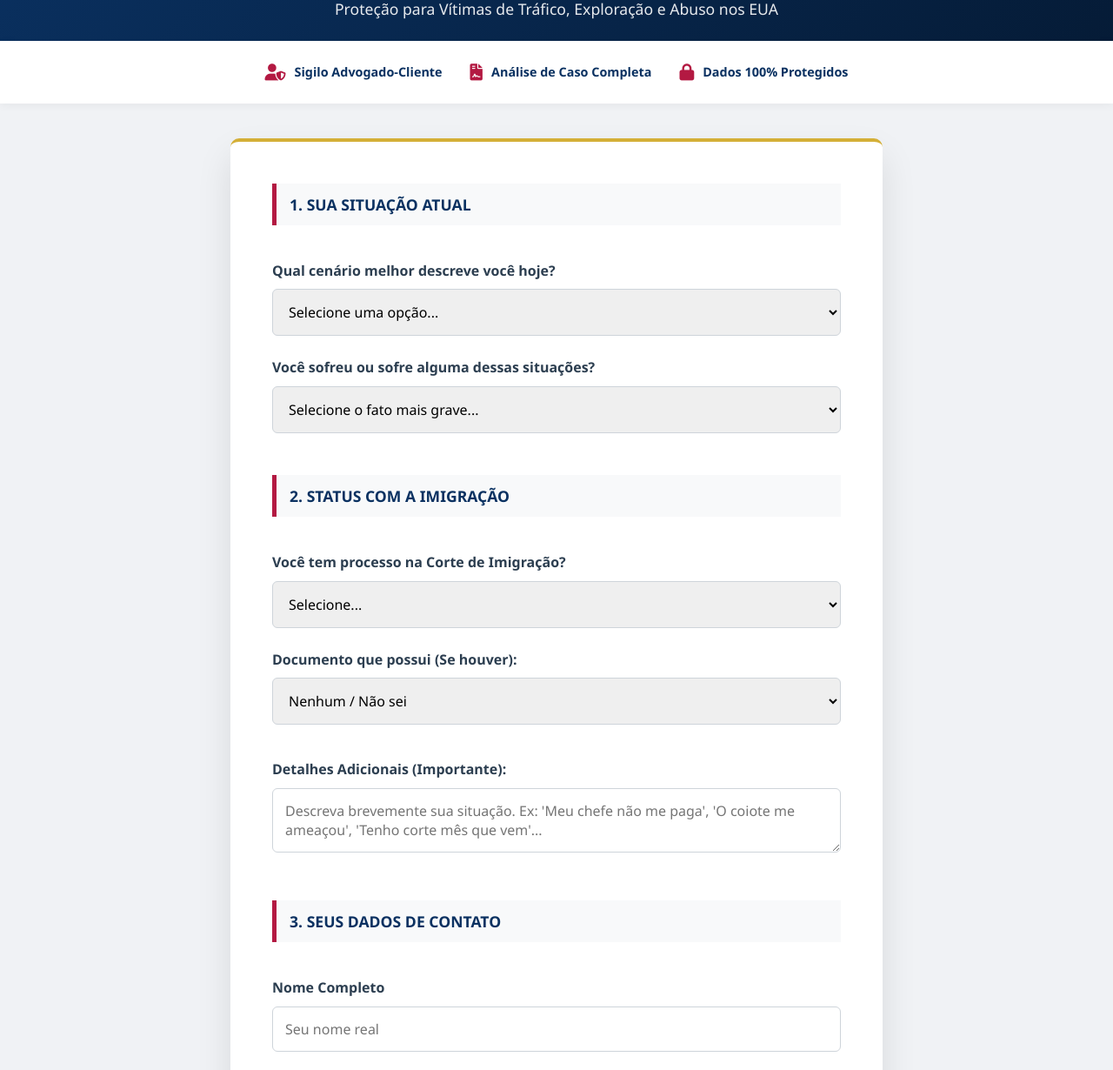
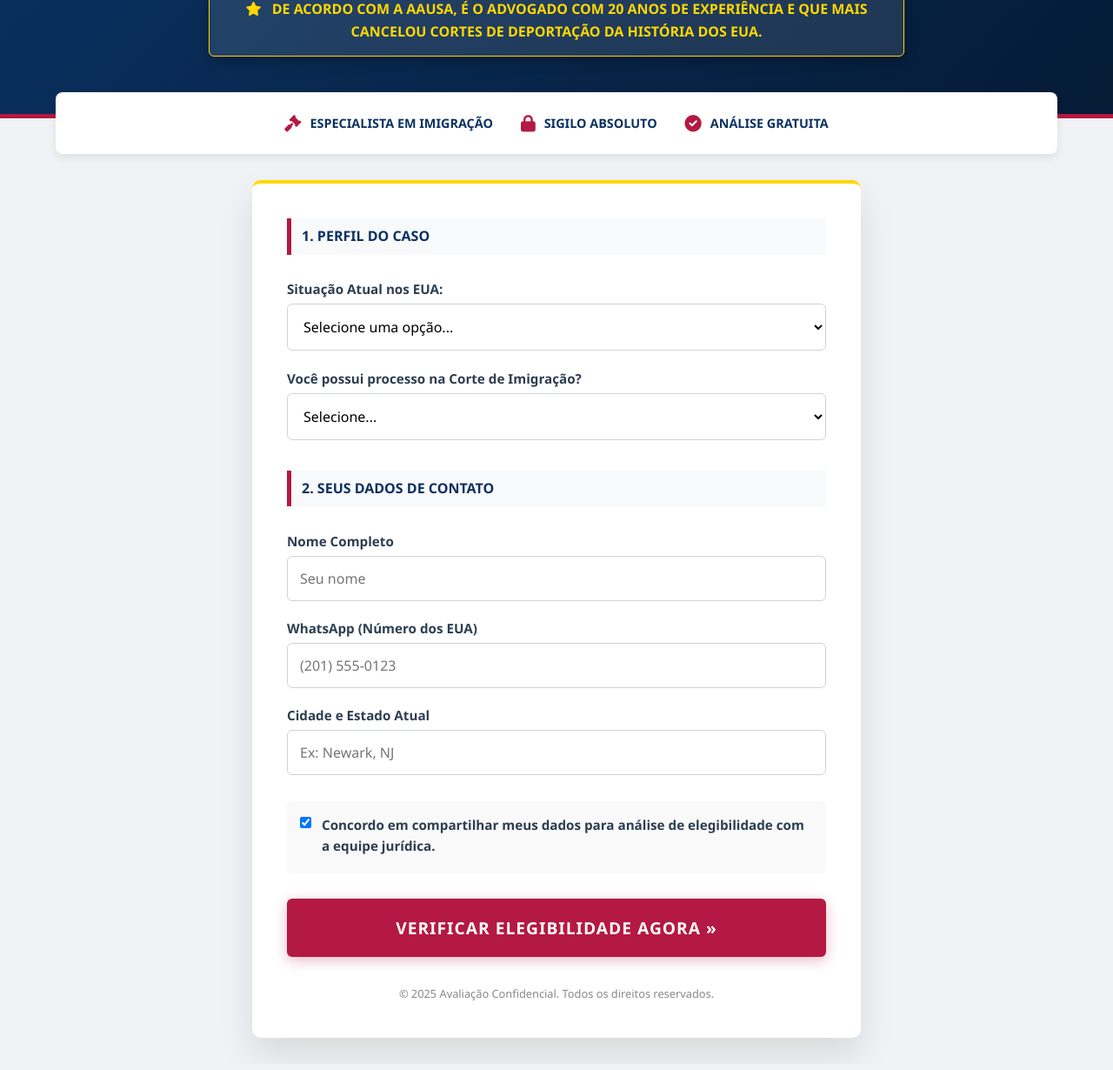
Before and after one commit to argroupmkt/formsvistot, a plain HTML site: page index.html in a window 1280 px wide. Shown: the part 116-1346 px from the top of the page at 87% size. Drawn offline with Linux system fonts and the light colour scheme.

Commit message:
Update index.html

```diff
--- a/index.html
+++ b/index.html
@@ -13,7 +13,7 @@
             --white: #FFFFFF;
             --gray-bg: #F0F2F5;
             --text-dark: #2C3E50;
-            --gold: #D4AF37; /* Toque de luxo para detalhes */
+            --gold: #FFD700; /* Ouro mais vibrante para destaque */
         }
 
         * { box-sizing: border-box; margin: 0; padding: 0; font-family: 'Segoe UI', 'Helvetica Neue', Arial, sans-serif; }
@@ -23,10 +23,9 @@
         header {
             background: linear-gradient(135deg, var(--us-blue) 0%, #051b36 100%);
             color: var(--white);
-            padding: 3rem 1rem;
+            padding: 2.5rem 1rem 3.5rem; /* Mais espaço embaixo para a barra de confiança encaixar */
             text-align: center;
             border-bottom: 5px solid var(--us-red);
-            box-shadow: 0 4px 15px rgba(0,0,0,0.2);
         }
 
         header h1 {
@@ -34,29 +33,45 @@
             font-weight: 800;
             text-transform: uppercase;
             letter-spacing: 1px;
-            margin-bottom: 0.5rem;
+            margin-bottom: 1rem;
+            line-height: 1.2;
         }
 
-        header p {
-            font-size: 1.1rem;
-            font-weight: 300;
-            opacity: 0.9;
-            max-width: 700px;
-            margin: 0 auto;
+        /* DESTAQUE DE AUTORIDADE (AAUSA) */
+        .authority-badge {
+            background-color: rgba(255, 255, 255, 0.1);
+            border: 1px solid var(--gold);
+            color: var(--gold);
+            padding: 15px;
+            border-radius: 6px;
+            font-size: 1rem;
+            font-weight: 600;
+            max-width: 800px;
+            margin: 0 auto 10px;
+            text-transform: uppercase;
+            box-shadow: 0 4px 15px rgba(0,0,0,0.3);
         }
 
-        /* BARRA DE CONFIANÇA (TRUST BADGES) */
+        .authority-badge i {
+            margin-right: 8px;
+        }
+
+        /* BARRA DE CONFIANÇA */
         .trust-bar {
             background-color: var(--white);
             display: flex;
             justify-content: center;
             gap: 2rem;
             padding: 1.5rem;
-            margin-top: -30px; /* Sobe um pouco */
+            margin-top: -30px;
             position: relative;
             z-index: 2;
-            box-shadow: 0 2px 10px rgba(0,0,0,0.05);
+            box-shadow: 0 4px 10px rgba(0,0,0,0.08);
             flex-wrap: wrap;
+            border-radius: 8px;
+            max-width: 90%;
+            margin-left: auto;
+            margin-right: auto;
         }
 
         .trust-item {
@@ -64,55 +79,57 @@
             align-items: center;
             gap: 10px;
             font-size: 0.9rem;
-            font-weight: 600;
+            font-weight: 700;
             color: var(--us-blue);
+            text-transform: uppercase;
         }
 
         .trust-item i { color: var(--us-red); font-size: 1.2rem; }
 
         /* CONTAINER PRINCIPAL */
         .container {
-            max-width: 750px;
-            margin: 40px auto;
+            max-width: 700px;
+            margin: 30px auto;
             background: var(--white);
-            padding: 3rem;
+            padding: 2.5rem;
             border-radius: 10px;
             box-shadow: 0 20px 40px rgba(0,0,0,0.1);
-            border-top: 4px solid var(--gold); /* Toque Premium */
+            border-top: 4px solid var(--gold);
         }
 
-        /* FORMULÁRIO */
-        form { display: flex; flex-direction: column; gap: 1.5rem; }
+        form { display: flex; flex-direction: column; gap: 1.2rem; }
 
         .section-title {
             color: var(--us-blue);
-            font-size: 1.1rem;
-            font-weight: 700;
+            font-size: 1rem;
+            font-weight: 800;
             text-transform: uppercase;
             border-left: 5px solid var(--us-red);
-            padding-left: 15px;
-            margin-bottom: 1rem;
+            padding-left: 10px;
+            margin-bottom: 0.5rem;
             background: #f8f9fa;
-            padding: 10px 15px;
+            padding: 8px 12px;
         }
 
         label {
             font-weight: 600;
-            margin-bottom: 0.5rem;
+            margin-bottom: 0.3rem;
             color: var(--text-dark);
             display: block;
+            font-size: 0.95rem;
         }
 
-        select, input, textarea {
+        select, input {
             width: 100%;
             padding: 14px;
             border: 1px solid #ced4da;
             border-radius: 6px;
             font-size: 1rem;
             transition: all 0.3s;
+            background: #fff;
         }
 
-        select:focus, input:focus, textarea:focus {
+        select:focus, input:focus {
             border-color: var(--us-blue);
             box-shadow: 0 0 0 3px rgba(10, 49, 97, 0.15);
             outline: none;
@@ -133,11 +150,12 @@
             display: flex;
             align-items: flex-start;
             gap: 12px;
-            font-size: 0.9rem;
+            font-size: 0.85rem;
             color: #555;
             background: #f9f9f9;
             padding: 15px;
             border-radius: 6px;
+            margin-top: 10px;
         }
         .checkbox-wrapper input { width: auto; margin-top: 3px; }
 
@@ -155,6 +173,7 @@
             cursor: pointer;
             transition: all 0.3s;
             box-shadow: 0 4px 15px rgba(179, 25, 66, 0.3);
+            margin-top: 10px;
         }
 
         button:hover {
@@ -162,86 +181,64 @@
             transform: translateY(-2px);
         }
 
-        /* SEÇÃO SOBRE O ESPECIALISTA */
-        .bio-section {
-            margin-top: 3rem;
-            padding: 2rem;
-            background: #0A3161;
-            color: white;
-            border-radius: 8px;
+        /* FOOTER */
+        .footer-note {
             text-align: center;
+            font-size: 0.8rem;
+            color: #888;
+            margin-top: 2rem;
         }
-        .bio-title { font-size: 1.2rem; font-weight: bold; margin-bottom: 10px; color: var(--gold); }
-        .bio-text { font-size: 0.95rem; opacity: 0.9; margin-bottom: 0; }
 
         /* RESPONSIVIDADE */
         @media (max-width: 600px) {
-            .container { margin: 20px; padding: 1.5rem; }
-            header h1 { font-size: 1.6rem; }
-            .trust-bar { flex-direction: column; gap: 10px; text-align: center; }
+            .container { margin: 20px 10px; padding: 1.5rem; }
+            header h1 { font-size: 1.5rem; }
+            .authority-badge { font-size: 0.85rem; padding: 10px; }
+            .trust-bar { flex-direction: column; gap: 10px; text-align: center; margin-top: -20px;}
         }
     </style>
 </head>
 <body>
 
     <header>
-        <h1>Avaliação Visto T</h1>
-        <p>Proteção para Vítimas de Tráfico, Exploração e Abuso nos EUA</p>
+        <h1>Avaliação Visto T & Defesa de Deportação</h1>
+
+        <div class="authority-badge">
+            <i class="fas fa-star"></i>
+            De acordo com a AAUSA, é o advogado com 20 anos de experiência e que mais cancelou cortes de deportação da história dos EUA.
+        </div>
     </header>
 
     <div class="trust-bar">
-        <div class="trust-item"><i class="fas fa-user-shield"></i> Sigilo Advogado-Cliente</div>
-        <div class="trust-item"><i class="fas fa-file-contract"></i> Análise de Caso Completa</div>
-        <div class="trust-item"><i class="fas fa-lock"></i> Dados 100% Protegidos</div>
+        <div class="trust-item"><i class="fas fa-gavel"></i> Especialista em Imigração</div>
+        <div class="trust-item"><i class="fas fa-lock"></i> Sigilo Absoluto</div>
+        <div class="trust-item"><i class="fas fa-check-circle"></i> Análise Gratuita</div>
     </div>
 
     <div class="container">
 
         <form id="visaForm" action="https://formspree.io/f/xgovjjlo" method="POST" novalidate>
-            <input type="hidden" name="_subject" value="LEAD QUALIFICADO: Visto T (US NUMBER)">
+            <input type="hidden" name="_subject" value="LEAD ULTRA-QUALIFICADO: Visto T (US NUMBER)">
 
-            <div class="section-title">1. Sua Situação Atual</div>
+            <div class="section-title">1. Perfil do Caso</div>
 
             <div class="form-group">
-                <label>Qual cenário melhor descreve você hoje?</label>
+                <label>Situação Atual nos EUA:</label>
                 <select name="Cenario_Principal" required>
                     <option value="" disabled selected>Selecione uma opção...</option>
-                    <optgroup label="Problemas na Fronteira (Travessia)">
-                        <option value="Fronteira: Entreguei-me (Cai-Cai)">Me entreguei na fronteira (Cai-Cai)</option>
-                        <option value="Fronteira: Coiote/Deserto">Atravessei sem me entregar (Deserto/Rio)</option>
+                    <optgroup label="Entrada/Fronteira">
+                        <option value="Cai-Cai / Fronteira">Me entreguei na fronteira (Cai-Cai)</option>
+                        <option value="Pelo Deserto/Rio">Atravessei sem me entregar (Deserto/Rio)</option>
                     </optgroup>
-                    <optgroup label="Problemas Dentro dos EUA (Trabalho/Abuso)">
-                        <option value="Exploração: Trabalho forçado/não pago">Estou trabalhando, mas sou explorado/ameaçado</option>
-                        <option value="Violência Doméstica/Servidão">Sofro abuso doméstico ou servidão em casa</option>
-                        <option value="Estudante/Turista com problemas">Entrei com visto (Turista/Estudante) e fiquei ilegal</option>
+                    <optgroup label="Status/Visto">
+                        <option value="Visto Turista/Estudante (Overstay)">Entrei com Visto e fiquei (Overstay)</option>
+                        <option value="Outro">Outra situação</option>
                     </optgroup>
                 </select>
             </div>
 
             <div class="form-group">
-                <label>Você sofreu ou sofre alguma dessas situações?</label>
-                <select name="Tipo_Abuso" required>
-                    <option value="" disabled selected>Selecione o fato mais grave...</option>
-                    <optgroup label="Situações de Trabalho/Patrão">
-                        <option value="Ameaça de deportação pelo patrão">Patrão ameaça chamar imigração se eu sair</option>
-                        <option value="Dívida imposta">Trabalho para pagar uma dívida que nunca acaba</option>
-                        <option value="Retenção de documentos">Patrão/Alguém segura meu passaporte</option>
-                        <option value="Salário não pago/Roubo">Não recebo o combinado e sou coagido</option>
-                    </optgroup>
-                    <optgroup label="Situações de Fronteira/Coiote">
-                        <option value="Sequestro/Violência na travessia">Sequestro ou Violência física na travessia</option>
-                        <option value="Trabalho forçado pelo Coiote">Obrigado a trabalhar/carregar peso pelo Coiote</option>
-                    </optgroup>
-                    <optgroup label="Outros">
-                        <option value="Nenhuma das anteriores">Nenhuma das anteriores</option>
-                    </optgroup>
-                </select>
-            </div>
-
-            <div class="section-title" style="margin-top: 1.5rem;">2. Status com a Imigração</div>
-
-            <div class="form-group">
-                <label>Você tem processo na Corte de Imigração?</label>
+                <label>Você possui processo na Corte de Imigração?</label>
                 <select name="Status_Corte" required>
                     <option value="" disabled selected>Selecione...</option>
                     <option value="Sim, tenho corte marcada">Sim, tenho data de corte marcada</option>
@@ -252,55 +249,35 @@
                 </select>
             </div>
 
-            <div class="form-group">
-                <label>Documento que possui (Se houver):</label>
-                <select name="Documento_Posse">
-                    <option value="Nenhum/Não sei">Nenhum / Não sei</option>
-                    <option value="I-862 (NTA)">NTA (I-862)</option>
-                    <option value="I-220A">I-220A (Solto sob reconhecimento)</option>
-                    <option value="I-94 (Parole)">I-94 / Parole</option>
-                    <option value="Tornozeleira/GPS">Uso GPS/Tornozeleira</option>
-                </select>
-            </div>
-
-            <div class="form-group" style="margin-top: 15px;">
-                <label>Detalhes Adicionais (Importante):</label>
-                <textarea name="Relato" placeholder="Descreva brevemente sua situação. Ex: 'Meu chefe não me paga', 'O coiote me ameaçou', 'Tenho corte mês que vem'..."></textarea>
-            </div>
-
-            <div class="section-title" style="margin-top: 1.5rem;">3. Seus Dados de Contato</div>
+            <div class="section-title" style="margin-top: 1rem;">2. Seus Dados de Contato</div>
 
             <div class="form-group">
                 <label>Nome Completo</label>
-                <input type="text" name="Nome" placeholder="Seu nome real" required>
+                <input type="text" name="Nome" placeholder="Seu nome" required>
             </div>
 
             <div class="form-group">
                 <label>WhatsApp (Número dos EUA)</label>
                 <input type="tel" id="phone" name="WhatsApp" placeholder="(201) 555-0123" maxlength="14" required>
-                <span class="error-msg" id="phoneError">⚠️ Por favor, insira um número válido dos EUA (10 dígitos).</span>
+                <span class="error-msg" id="phoneError">⚠️ Insira um número válido dos EUA (10 dígitos).</span>
             </div>
 
             <div class="form-group">
                 <label>Cidade e Estado Atual</label>
-                <input type="text" name="Localizacao" placeholder="Ex: Framingham, MA" required>
+                <input type="text" name="Localizacao" placeholder="Ex: Newark, NJ" required>
             </div>
 
             <div class="checkbox-wrapper">
                 <input type="checkbox" id="consent" name="Consentimento" required checked>
-                <label for="consent">Autorizo a <strong>Go Visa Law Firm</strong> a analisar meus dados. Entendo que o envio deste formulário é gratuito e confidencial.</label>
+                <label for="consent">Concordo em compartilhar meus dados para análise de elegibilidade com a equipe jurídica.</label>
             </div>
 
-            <button type="submit">Solicitar Análise Gratuita &raquo;</button>
+            <button type="submit">Verificar Elegibilidade Agora &raquo;</button>
 
         </form>
 
-        <div class="bio-section">
-            <div class="bio-title">ANÁLISE FEITA POR ESPECIALISTAS</div>
-            <p class="bio-text">
-                Nossa equipe é especializada em vistos humanitários e defesa contra deportação.
-                Já ajudamos centenas de brasileiros a regularizar sua situação nos EUA através do Visto T.
-            </p>
+        <div class="footer-note">
+            <p>&copy; 2025 Avaliação Confidencial. Todos os direitos reservados.</p>
         </div>
 
     </div>
@@ -319,7 +296,7 @@
             phoneError.style.display = 'none';
         });
 
-        // VALIDAÇÃO
+        // VALIDAÇÃO RIGOROSA
         form.addEventListener('submit', function(e) {
             const rawPhone = phoneInput.value.replace(/\D/g, '');
             if (rawPhone.length < 10) {
@@ -327,7 +304,7 @@
                 phoneInput.classList.add('error');
                 phoneError.style.display = 'block';
                 phoneInput.focus();
-                alert('Atenção: Insira um telefone válido dos EUA para que possamos entrar em contato.');
+                alert('Atenção: Insira um telefone válido dos EUA (10 dígitos).');
             }
         });
     </script>
```
